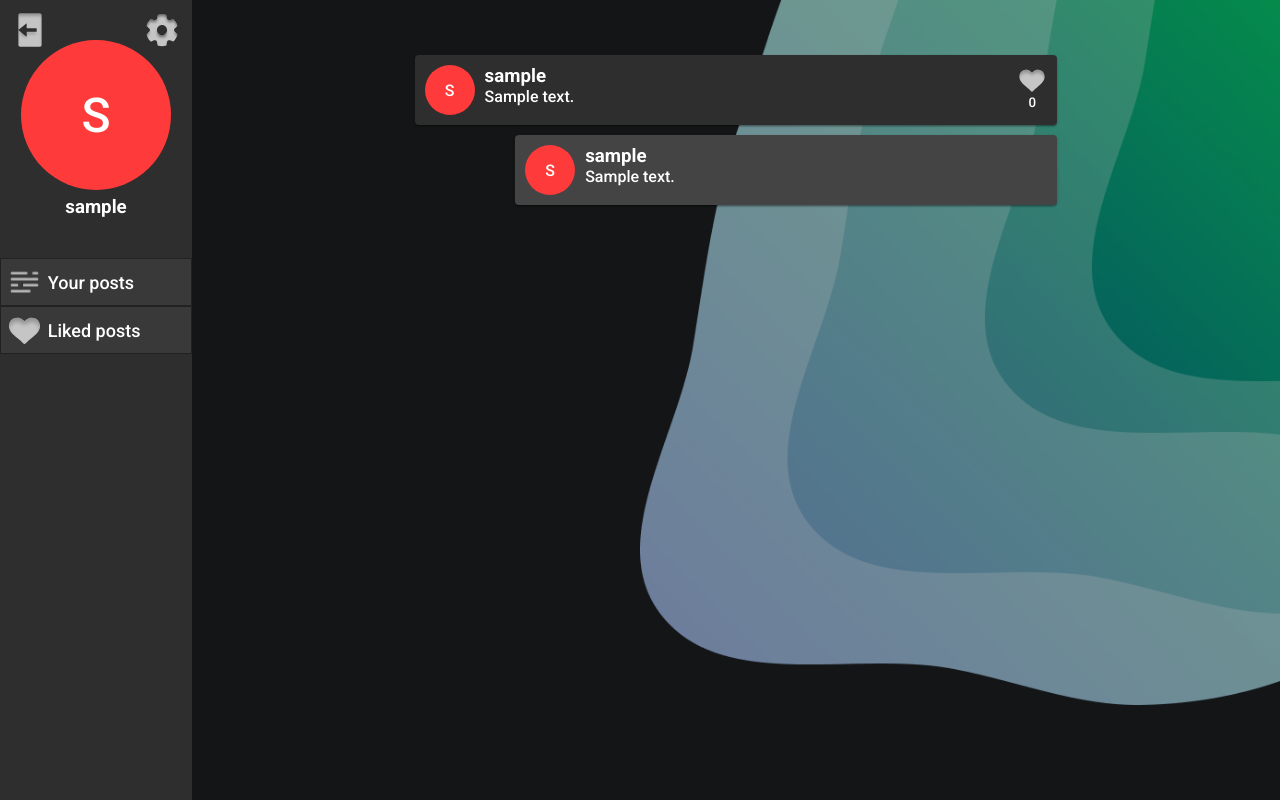
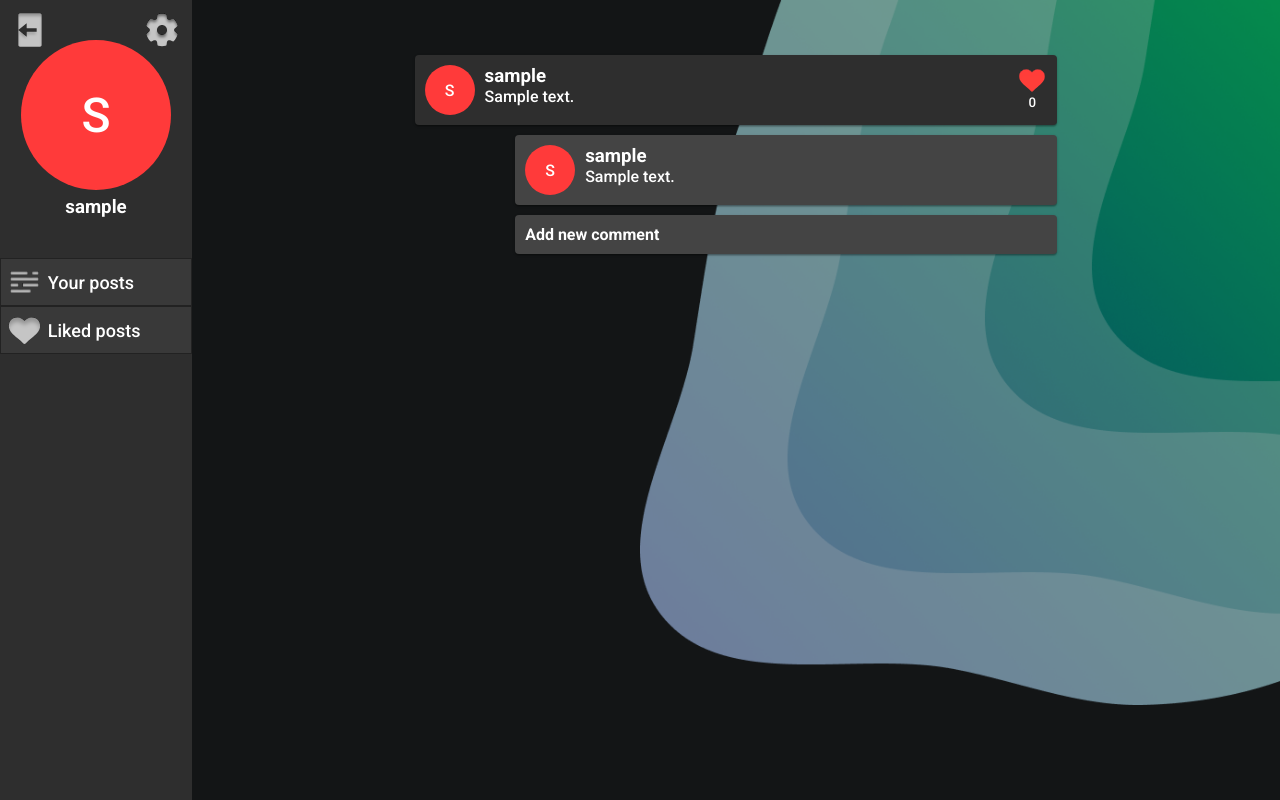
Before and after one commit to semvis123/Project-Webtechnologie, a Flask app: page /me in a window 1280 px wide. Run offline with Flask 2, Linux system fonts and the light colour scheme; a user stored in the database is signed in; tables that the repository leaves empty hold one stand-in row (values such as "Sample post").

Commit message:
:sparkles: display like status and added comment button

```diff
--- a/Main/static/css/posts.css
+++ b/Main/static/css/posts.css
@@ -130,6 +130,10 @@ body {
     margin-top: px;
 }
 
+.liked{
+    filter: invert(48%) sepia(66%) saturate(7260%) hue-rotate(341deg) brightness(111%) contrast(105%);
+}
+
 .post-like-icon {
     height: 30px;
 }
--- a/Main/templates/posts.html
+++ b/Main/templates/posts.html
@@ -40,7 +40,7 @@
                         <p>{{ post.text }}</p>
                     </div>
                     <div class="like-container">
-                        <img draggable="false" class="post-like-icon" src="static/assets/like_icon.svg">
+                        <img draggable="false" class="post-like-icon {{ ('','liked')[post.liked] }}" src="static/assets/like_icon.svg">
                         <p class="like-number">{{post.likes}}</p>
                     </div>
                 </div>
@@ -53,6 +53,9 @@
                     </div>
                 </div>
                 {% endfor %}
+                <div class="comment box">
+                    <h4>Add new comment</h4>
+                </div>
             </div>
         {% endfor %}
     </div>
```
Lines whose indentation alone changed are shown as unchanged.
